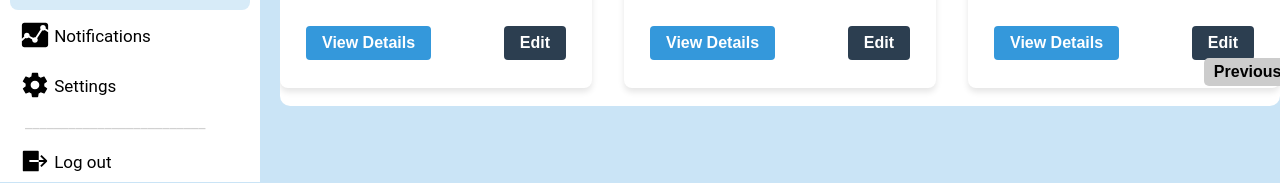
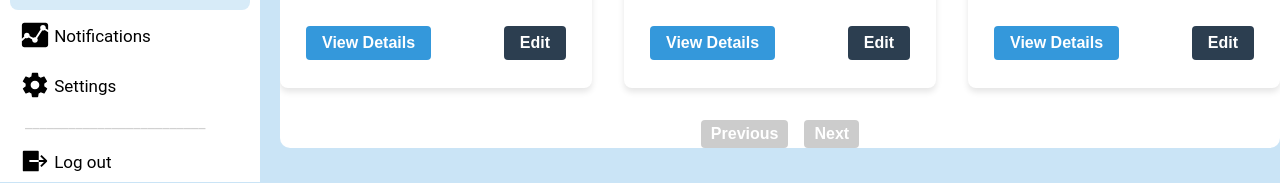
Before and after one commit to Inaaaaaaaaaa/VEPAMT, a React (Create React App) app in the folder Frontend/: page /conferences in a window 1280 px wide. Shown: the part 702-885 px from the top of the page. Built offline with nearby package versions, Linux system fonts and the light colour scheme.

Commit message:
Styling changed for all files

```diff
--- a/Frontend/src/components/User management/History/History.css
+++ b/Frontend/src/components/User management/History/History.css
@@ -19,7 +19,7 @@
   height: 310px;
 }
 
-.pagination {
+.pagination-login {
   display: flex;
   justify-content: center;
   margin-bottom: 20px;
@@ -27,7 +27,7 @@
   margin-top: -10px;
 }
 
-  .pagination button {
+.pagination-login button {
   margin: 0 5px;
   padding: 5px 10px;
   border: none;
@@ -38,18 +38,18 @@
   margin-top: -20px;
 }
 
-  .pagination button.active {
+.pagination-login button.active {
   background-color: #71b0f4;
   color: rgb(10, 4, 4);
 }
 
-  .pagination button:disabled {
+.pagination-login button:disabled {
   background-color: #cccccc;
   cursor: not-allowed;
 }
 
 table {
-    margin-top: auto; /* Push the table to the bottom */
+  margin-top: 20px; /* Push the table to the bottom */
   width: 100%;
   border-collapse: collapse;
 }
--- a/Frontend/src/components/User management/History/History.jsx
+++ b/Frontend/src/components/User management/History/History.jsx
@@ -145,7 +145,7 @@ const History = () => {
         </div>
 
         {/* Pagination */}
-        <div className='pagination'>
+        <div className='pagination-login'>
           <button onClick={() => previousPage()} disabled={!canPreviousPage}>
             {'<'}
           </button>
--- a/Frontend/src/components/User management/Update user/Update.jsx
+++ b/Frontend/src/components/User management/Update user/Update.jsx
@@ -98,7 +98,6 @@ const Update = () => {
   } = useTable({ columns, data: filteredData });
 
   return (
-    <div className='background'>
       <div className='update-container'>
         <table {...getTableProps()}>
           <thead>
@@ -124,7 +123,6 @@ const Update = () => {
           </tbody>
         </table>
       </div>
-    </div>
   );
 };
 
--- a/Frontend/src/components/User management/Viewallusers/View.jsx
+++ b/Frontend/src/components/User management/Viewallusers/View.jsx
@@ -6,7 +6,7 @@ const View = () => {
   const [users, setUsers] = useState([]);
   const [currentPage, setCurrentPage] = useState(1);
   // Number of users to display per page max
-  const usersPerPage = 8;
+  const usersPerPage = 24;
 
   // Fetch user data from the backend when the component mounts
   useEffect(() => {
```
Lines whose indentation alone changed are shown as unchanged.
